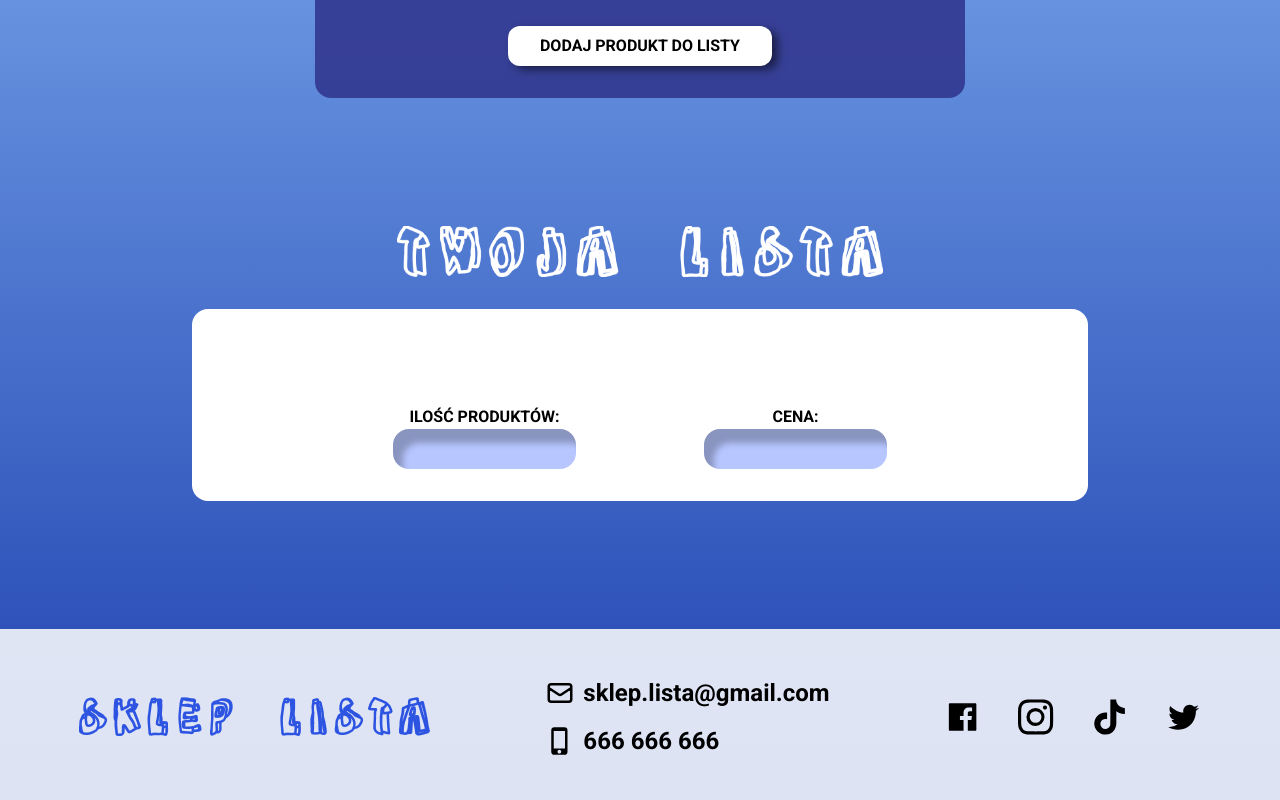
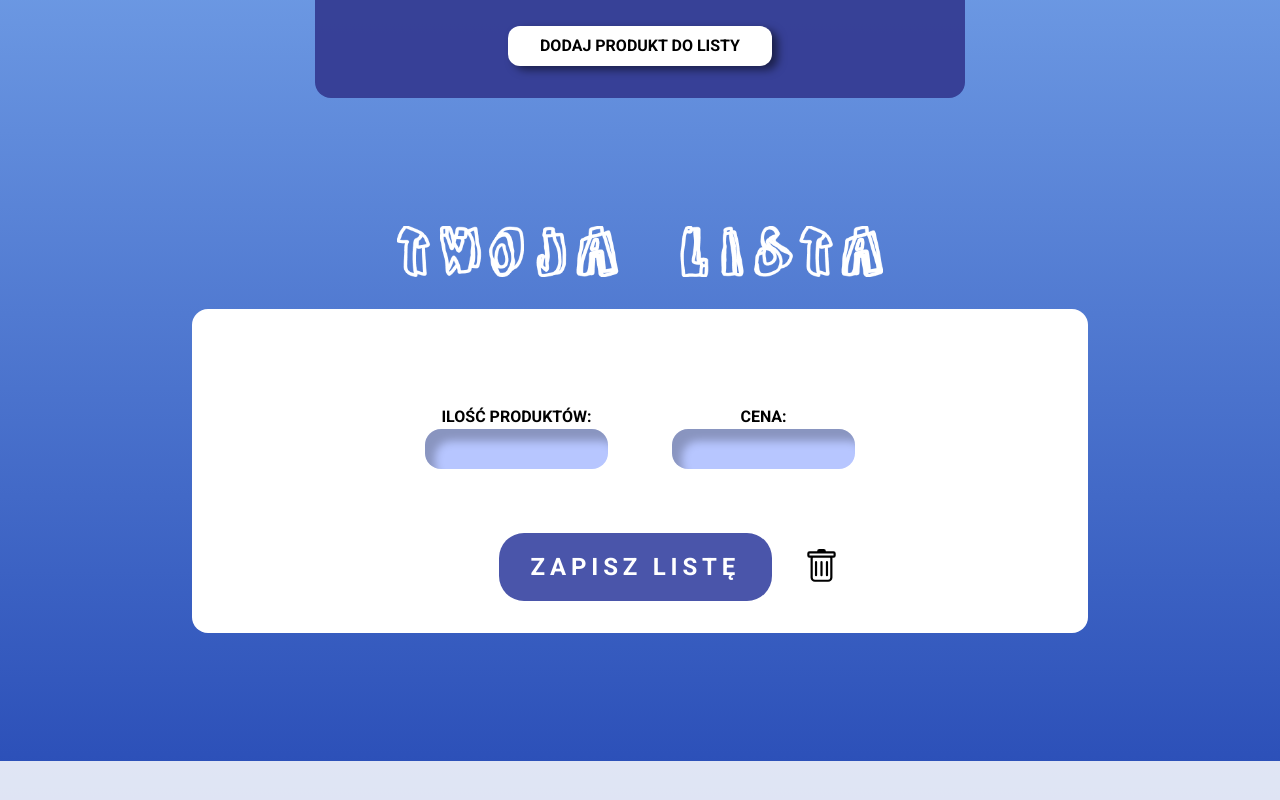
Before and after one commit to ArturPawelski/shopping-list, a React (Create React App) app: page /lista in a window 1280 px wide. Shown: the part 492-1292 px from the top of the page. Built offline with nearby package versions, Linux system fonts and the light colour scheme.

Commit message:
add icons

```diff
--- a/src/components/Lista/Lista.jsx
+++ b/src/components/Lista/Lista.jsx
@@ -1,7 +1,7 @@
 import React, { useState } from 'react'
 import { BiCaretDown } from 'react-icons/bi'
 import TwojaLista from '../images/TWOJA.png'
-// import { BsTrash } from 'react-icons/bs'
+import { BsTrash } from 'react-icons/bs'
 import Twoja from './Twoja'
 
 
@@ -40,6 +40,7 @@ const Lista = () => {
 
 
     const [fullList, setFullList] = useState([])
+
     const addProductToList = () => {
 
         const cena = cenaProduktu * iloscProduktu
@@ -130,18 +131,31 @@ const Lista = () => {
 
 
 
-                    <section className='flex flex-col text-center justify-center gap-[2rem] mt-16 sm:flex-row sm:gap-[8rem]  '>
+                    <section className='flex flex-col text-center justify-center gap-[2rem] mt-16 sm:flex-row sm:gap-[4rem]  '>
 
                         <div className=''>
                             <p className='font-extrabold '>ILOŚĆ PRODUKTÓW:</p>
-                            <input className='bg-[#B7C6FF] rounded-2xl py-2 shadow-[inset_10px_14px_6px_rgba(0,0,0,0.25)] ' type="text" readonly="" />
+                            <input className='bg-[#B7C6FF] rounded-2xl text-center py-2 shadow-[inset_10px_12px_8px_rgba(0,0,0,0.25)]  ' type="text" readonly="" />
                         </div>
                         <div>
                             <p className='font-extrabold '>CENA:</p>
-                            <input className='bg-[#B7C6FF] rounded-2xl py-2   shadow-[inset_10px_14px_6px_rgba(0,0,0,0.25)] ' type="text" readonly="" />
+                            <input className='bg-[#B7C6FF] rounded-2xl py-2 text-center   shadow-[inset_10px_12px_8px_rgba(0,0,0,0.25)] ' type="text" readonly="" />
                         </div>
 
                     </section>
+
+
+                    <section className=' relative flex items-center justify-center mt-[4rem] gap-[2rem] left-[1.8rem]'>
+                        <button className='bg-[#4A55AA] text-white font-extrabold px-8 py-4 text-center rounded-[25px] text-[1.5rem] tracking-[0.3rem]'>ZAPISZ LISTĘ</button>
+                        <BsTrash size={35} />
+
+
+
+
+                    </section>
+
+
+
 
                 </div>
 
--- a/src/components/Lista/Twoja.jsx
+++ b/src/components/Lista/Twoja.jsx
@@ -1,5 +1,8 @@
 import React from 'react'
 import { BsTrash } from 'react-icons/bs'
+
+import { BsCircle } from 'react-icons/bs'
+import { AiOutlineCheckCircle } from 'react-icons/ai'
 
 
 const Twoja = ({ product, index, handleDelete, toggleComplete }) => {
```
